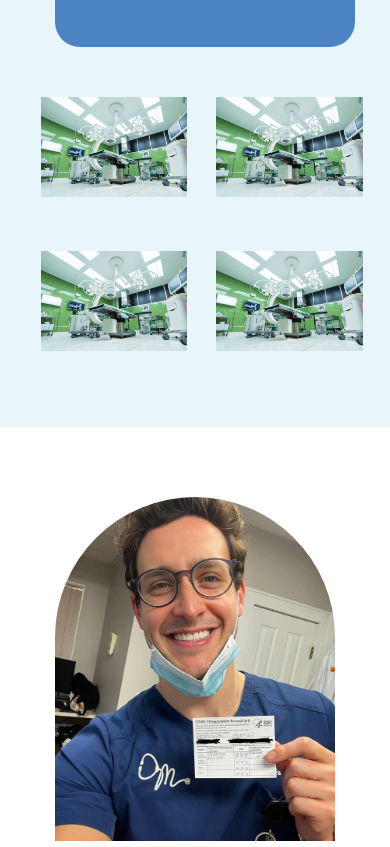
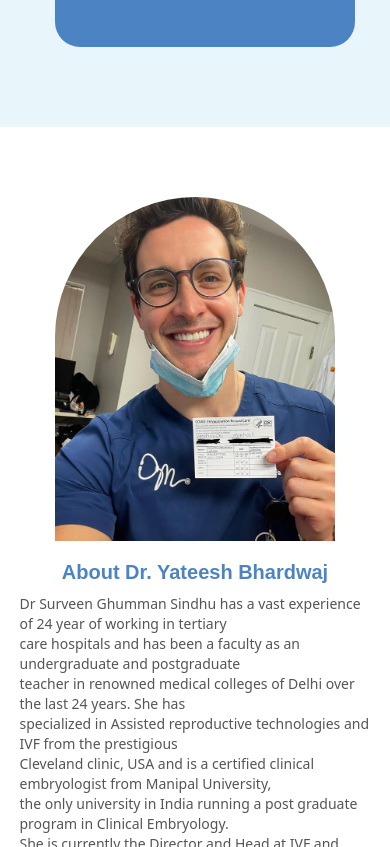
Before and after one commit to CostaCodes/Swathu-Profile-Page, a plain HTML site: page index.html in a window 390 px wide. Shown: the part 1539-2386 px from the top of the page. Drawn offline with Linux system fonts and the light colour scheme.

Commit message:
removed the laboratory section

```diff
--- a/css/styles.css
+++ b/css/styles.css
@@ -1154,10 +1154,7 @@ footer .main .right span {
     }
 
     #second-section .lab {
-        height: 300px;
-        display: flex;
-        flex-wrap: wrap;
-        grid-template-columns: 50%;
+        display: none;
     }
 
     #second-section .lab .img img {
```
